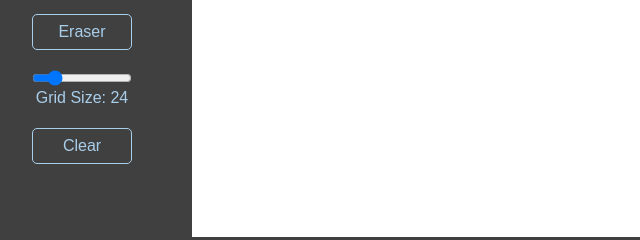
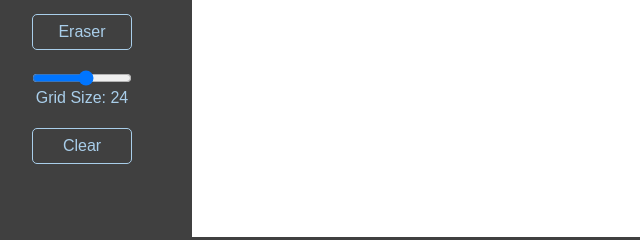
Before and after one commit to nbrown0000/etch-a-sketch, a plain HTML site: page index.html in a window 1280 px wide. Shown: the part 423-663 px from the top of the page, 283-923 px from the left. Drawn offline with Linux system fonts and the light colour scheme.

Commit message:
Fix default value for input slider
Input slider had default value set twice: once in script.js and once index.html. Removed the one from index.html

```diff
--- a/index.html
+++ b/index.html
@@ -21,7 +21,7 @@
         <button id="rainbow-button" class="btn">Rainbow</button>
         <button id="greyscale-button" class="btn">Greyscale</button>
         <button id="eraser-button" class="btn">Eraser</button>
-        <input type= "range" id="grid-size" name="grid-size" value="24" min="8" max="96" step="8" onchange="updateRange(this.value)">
+        <input type= "range" id="grid-size" name="grid-size" min="8" max="96" step="8" onchange="updateRange(this.value)">
         <input type="text" id="rangeValue" value="">
         <button id="clear-button" class="btn">Clear</button>
       </div>
```
